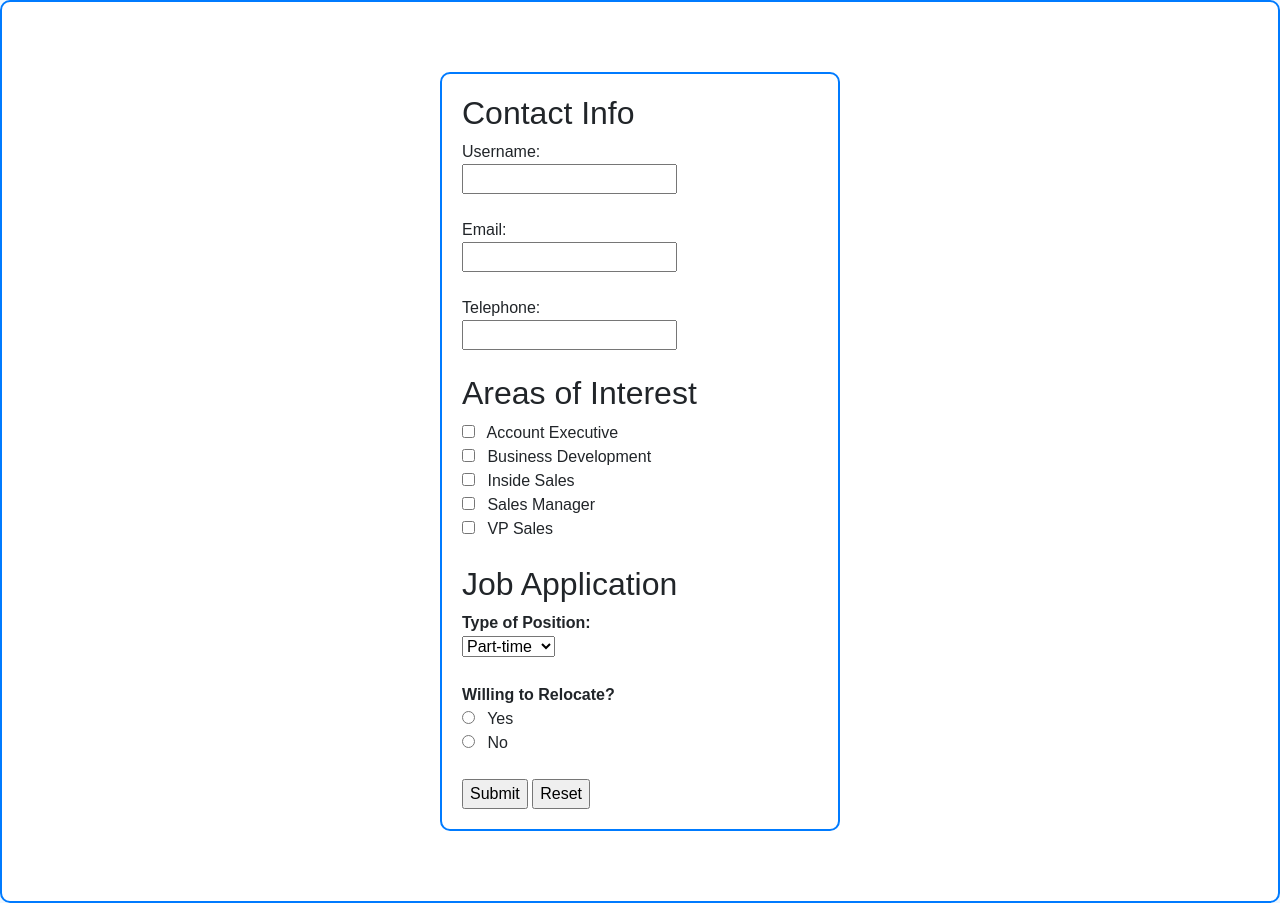
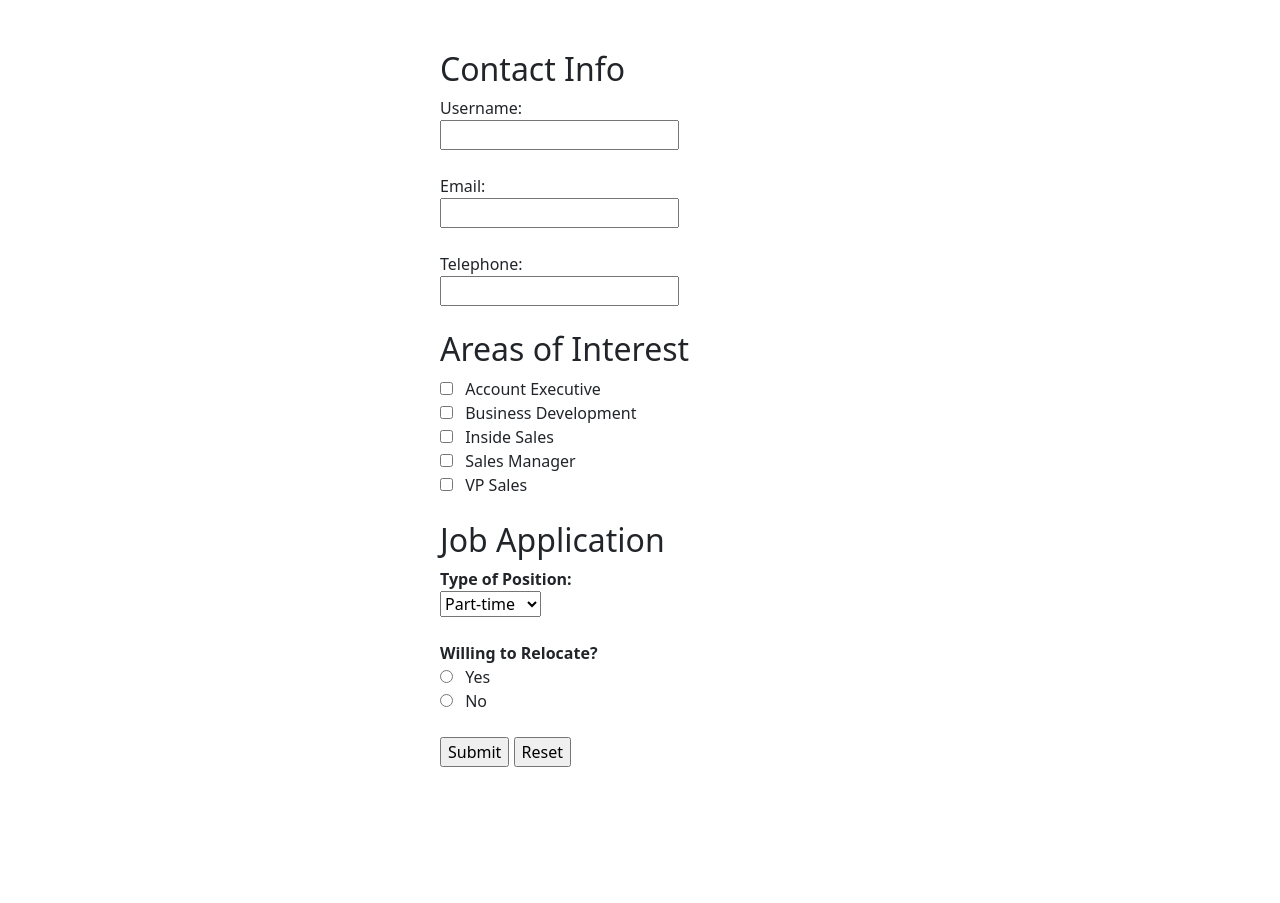
Before and after one commit to duncan-04/HTML-Form-page, a plain HTML site: page index.html in a window 1280 px wide. After the commit the page ends 817 px from the top, so only its background shows below. Drawn offline with nearby package versions, Linux system fonts and the light colour scheme.

Commit message:
Update index.html

```diff
--- a/index.html
+++ b/index.html
@@ -10,78 +10,7 @@
 
 <link href="https://cdn.jsdelivr.net/npm/bootstrap@5.3.0/dist/css/bootstrap.min.css" rel="stylesheet">
 
-  <style>
-
-/* Page background */
-body{
-    background-color:#f0f8ff;
-    font-family: Arial, sans-serif;
-}
-
-/* Form container */
-form{
-    width:400px;
-     margin:50px auto;
-}
-
-/* Fieldset styling */
-fieldset{
-     border:2px solid #007BFF;
-     padding:20px;
-     background-color:white;
-     border-radius:10px;
-}
-
-/* Legend title */
-legend{
-     font-size:20px;
-     font-weight:bold;
-     color:#007BFF;
-}
-/* Labels */
-label{
-     font-weight:bold;
-}
-
-/* Text inputs */
-input[type="text"]
-select,
-textarea{
-     width:100%
-     padding:8px;
-     margin-top:5px;
-     margin-bottom:15px;
-     border:1px solid #ccc;
-     border-radius:5px;
-}
-
-/* Radio and checkbox spacing */
-input[type="radio"],
-input[type="checkbox"]{
-     margin-right:8px;
-}
-
-/* Buttons */
-input[type="submit"],
-input{type="reset"]{
-     background-color:#007BFF;
-     color:white;
-     border:none;
-     padding:10px 20px;
-     margin-top:10px;
-     border-radius:5px;
-     cursor:pointer;
-}
-
-/* Button hover effect */
-input[type="submit"]:hover,
-input[type="reset"]:hover{
-     background-color:#0056b3;
-}
-
-</style>
-
-  <script>
+<script>
 
 function validateForm(){
 
```
